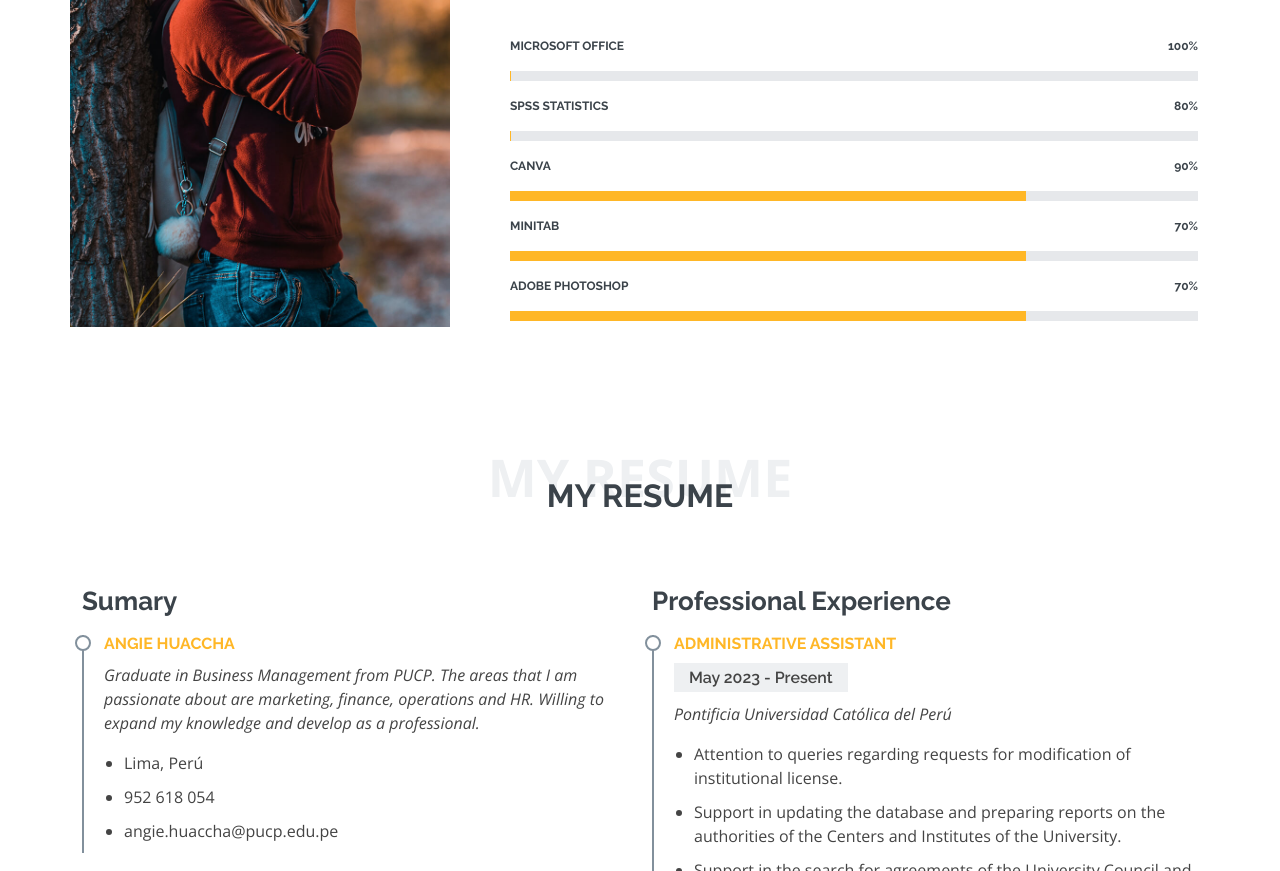
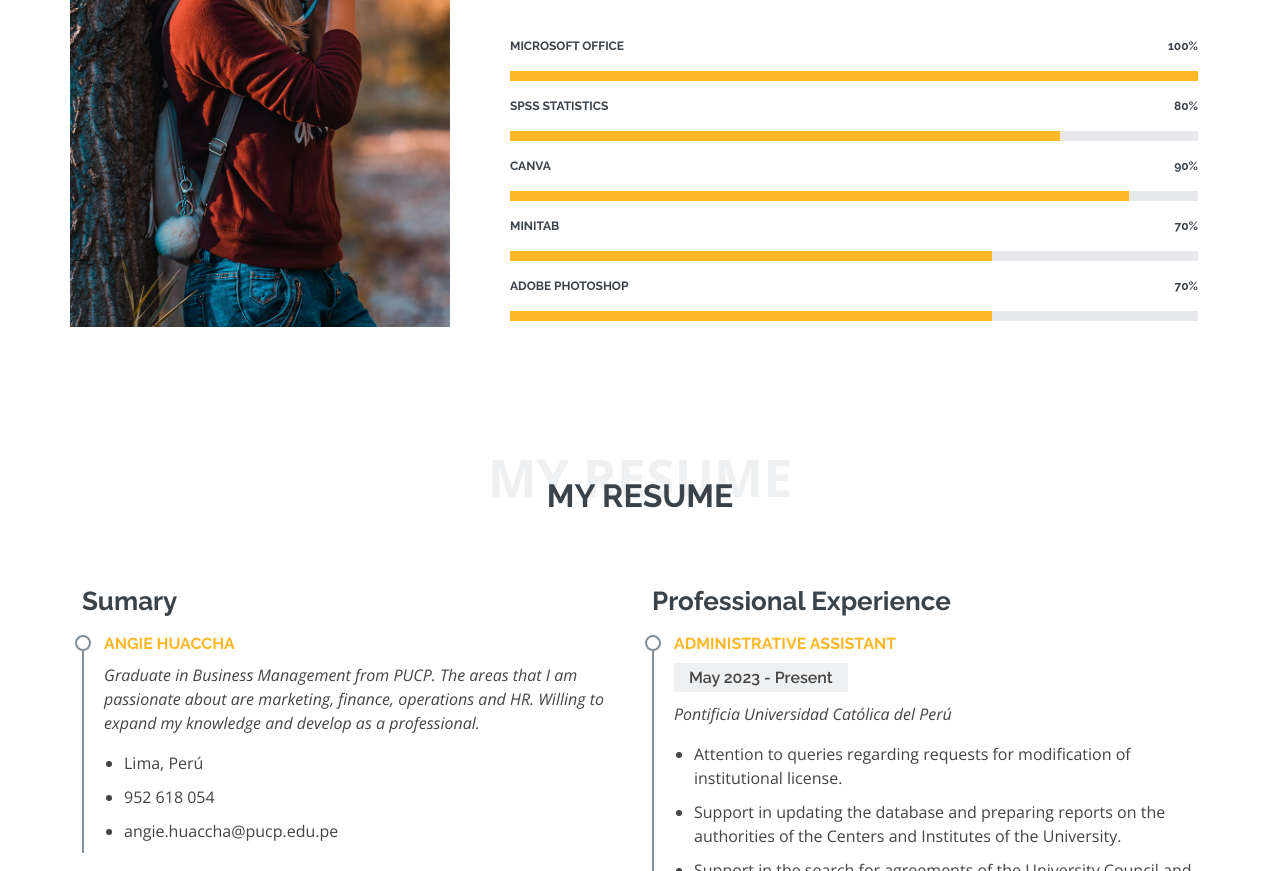
Before and after one commit to AngieHuaccha/CV_Angie_Huaccha_Mendez, a plain HTML site: page index.html in a window 1280 px wide. Shown: the part 1205-2076 px from the top of the page. Drawn offline with nearby package versions, Linux system fonts and the light colour scheme.

Commit message:
Update index.html

```diff
--- a/index.html
+++ b/index.html
@@ -118,35 +118,35 @@
               <div class="progress">
                 <span class="skill">Microsoft Office <i class="val">100%</i></span>
                 <div class="progress-bar-wrap">
-                  <div class="progress-bar" role="progressbar" aria-valuenow="100%" aria-valuemin="100%" aria-valuemax="100%"></div>
+                  <div class="progress-bar" role="progressbar" aria-valuenow="100" aria-valuemin="100" aria-valuemax="100"></div>
                 </div>
               </div>
 
               <div class="progress">
                 <span class="skill">SPSS Statistics <i class="val">80%</i></span>
                 <div class="progress-bar-wrap">
-                  <div class="progress-bar" role="progressbar" aria-valuenow="80%" aria-valuemin="80%" aria-valuemax="100%"></div>
+                  <div class="progress-bar" role="progressbar" aria-valuenow="80" aria-valuemin="100" aria-valuemax="100"></div>
                 </div>
               </div>
 
               <div class="progress">
                 <span class="skill">CANVA<i class="val">90%</i></span>
                 <div class="progress-bar-wrap">
-                  <div class="progress-bar" role="progressbar" aria-valuenow="75" aria-valuemin="90" aria-valuemax="100"></div>
+                  <div class="progress-bar" role="progressbar" aria-valuenow="90" aria-valuemin="100" aria-valuemax="100"></div>
                 </div>
               </div>
 
               <div class="progress">
                 <span class="skill">Minitab<i class="val">70%</i></span>
                 <div class="progress-bar-wrap">
-                  <div class="progress-bar" role="progressbar" aria-valuenow="75" aria-valuemin="70" aria-valuemax="100"></div>
+                  <div class="progress-bar" role="progressbar" aria-valuenow="70" aria-valuemin="100" aria-valuemax="100"></div>
                 </div>
               </div>
 
               <div class="progress">
                 <span class="skill">Adobe Photoshop<i class="val">70%</i></span>
                 <div class="progress-bar-wrap">
-                  <div class="progress-bar" role="progressbar" aria-valuenow="75" aria-valuemin="75" aria-valuemax="100"></div>
+                  <div class="progress-bar" role="progressbar" aria-valuenow="70" aria-valuemin="100" aria-valuemax="100"></div>
                 </div>
               </div>
 
```
